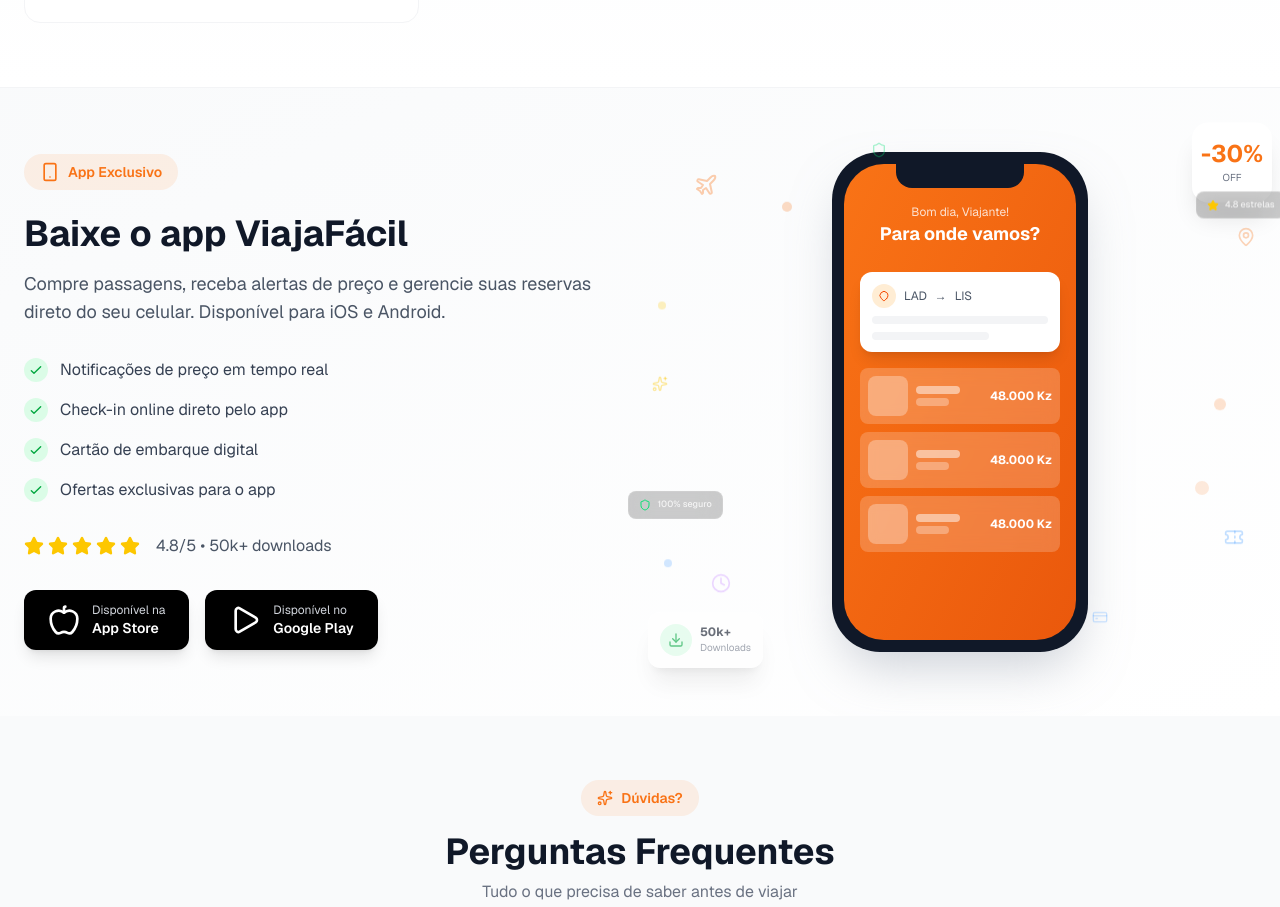
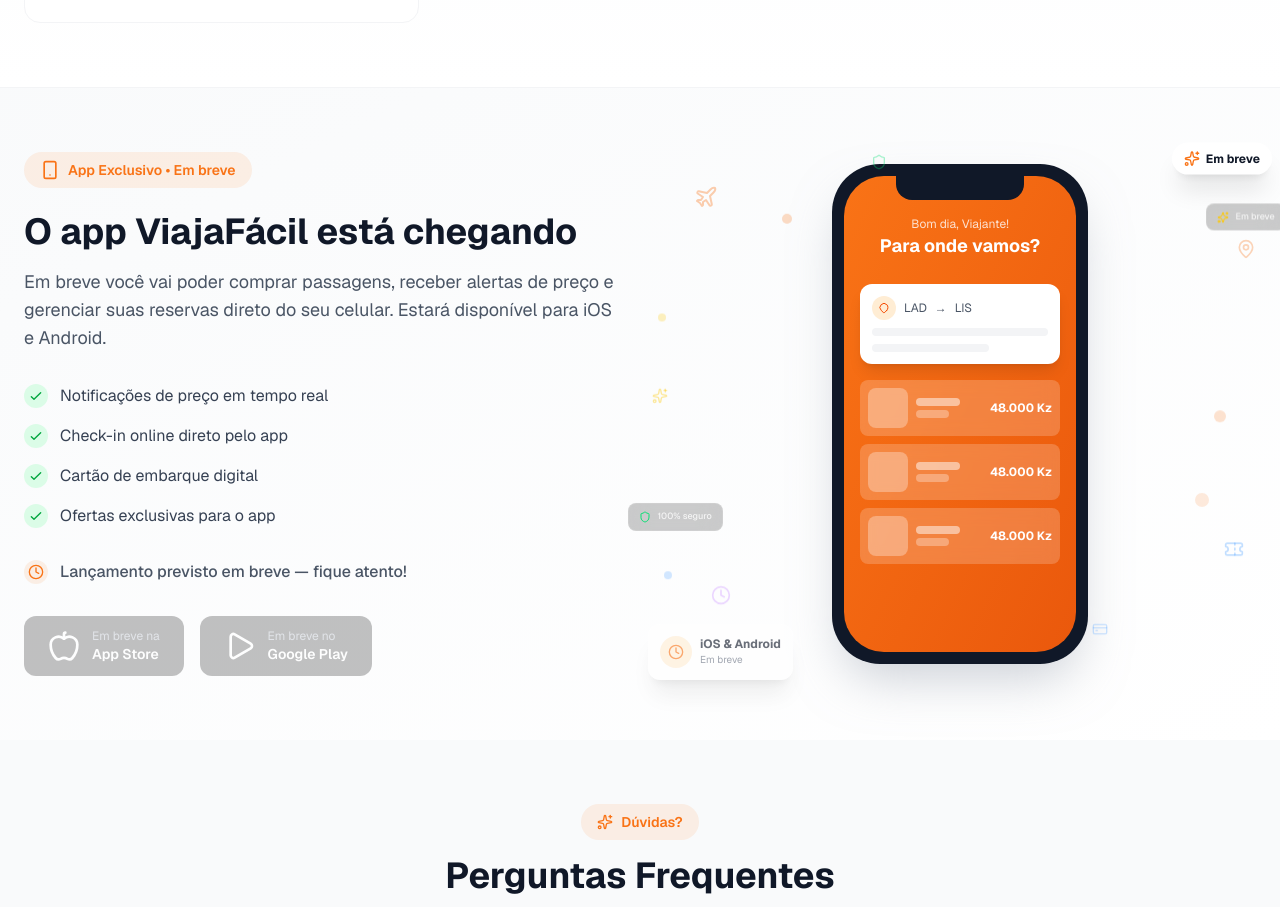
Before and after one commit to viaja-facil/viajafacilweb, a Next.js app: page / in a window 1280 px wide. Shown: the part 3524-4431 px from the top of the page. Built offline with nearby package versions, Linux system fonts and the light colour scheme.

Commit message:
feat(home): deixa claro que o app está para breve

```diff
--- a/src/components/ui/AppDownload.tsx
+++ b/src/components/ui/AppDownload.tsx
@@ -1,6 +1,6 @@
 "use client";
 
-import { Smartphone, Star, Download, Apple, Play, Plane, MapPin, Shield, Ticket, CreditCard, Sparkles, Clock } from "lucide-react";
+import { Smartphone, Apple, Play, Plane, MapPin, Shield, Ticket, CreditCard, Sparkles, Clock } from "lucide-react";
 import ScrollReveal from "./ScrollReveal";
 
 interface AppDownloadProps {
@@ -20,15 +20,15 @@
             <div>
               <div className="inline-flex items-center gap-2 bg-[#f97316]/10 rounded-full px-4 py-2 mb-6">
                 <Smartphone className="w-5 h-5 text-[#f97316]" />
-                <span className="text-sm font-semibold text-[#f97316]">App Exclusivo</span>
+                <span className="text-sm font-semibold text-[#f97316]">App Exclusivo • Em breve</span>
               </div>
 
               <h2 className="text-3xl md:text-4xl font-bold text-gray-900 mb-4">
-                Baixe o app ViajaFácil
+                O app ViajaFácil está chegando
               </h2>
               <p className="text-gray-600 mb-8 text-lg">
-                Compre passagens, receba alertas de preço e gerencie suas reservas direto do seu celular.
-                Disponível para iOS e Android.
+                Em breve você vai poder comprar passagens, receber alertas de preço e gerenciar suas reservas direto do seu celular.
+                Estará disponível para iOS e Android.
               </p>
 
               {/* Features */}
@@ -50,29 +50,27 @@
                 ))}
               </div>
 
-              {/* Rating */}
-              <div className="flex items-center gap-4 mb-8">
-                <div className="flex gap-1">
-                  {[1, 2, 3, 4, 5].map((star) => (
-                    <Star key={star} className="w-5 h-5 fill-yellow-400 text-yellow-400" />
-                  ))}
+              {/* Coming soon notice */}
+              <div className="flex items-center gap-3 mb-8">
+                <div className="w-6 h-6 rounded-full bg-[#f97316]/10 flex items-center justify-center">
+                  <Clock className="w-4 h-4 text-[#f97316]" />
                 </div>
-                <span className="text-gray-600">4.8/5 • 50k+ downloads</span>
+                <span className="text-gray-600 font-medium">Lançamento previsto em breve — fique atento!</span>
               </div>
 
-              {/* Download buttons */}
+              {/* Store buttons (disabled until launch) */}
               <div className="flex flex-col sm:flex-row gap-4">
-                <button className="flex items-center gap-3 bg-black text-white px-6 py-3 rounded-xl hover:bg-gray-800 transition-all hover:scale-105 shadow-lg">
+                <button disabled aria-disabled className="flex items-center gap-3 bg-black/40 text-white px-6 py-3 rounded-xl cursor-not-allowed opacity-60">
                   <Apple className="w-8 h-8" />
                   <div className="text-left">
-                    <div className="text-xs text-gray-300">Disponível na</div>
+                    <div className="text-xs text-gray-300">Em breve na</div>
                     <div className="text-sm font-semibold">App Store</div>
                   </div>
                 </button>
-                <button className="flex items-center gap-3 bg-black text-white px-6 py-3 rounded-xl hover:bg-gray-800 transition-all hover:scale-105 shadow-lg">
+                <button disabled aria-disabled className="flex items-center gap-3 bg-black/40 text-white px-6 py-3 rounded-xl cursor-not-allowed opacity-60">
                   <Play className="w-8 h-8" />
                   <div className="text-left">
-                    <div className="text-xs text-gray-300">Disponível no</div>
+                    <div className="text-xs text-gray-300">Em breve no</div>
                     <div className="text-sm font-semibold">Google Play</div>
                   </div>
                 </button>
@@ -133,21 +131,21 @@
               {/* Floating elements around the phone */}
               <div className="absolute inset-0 pointer-events-none">
                 {/* Existing badges */}
-                <div className="absolute -top-4 -right-4 w-20 h-20 bg-white rounded-2xl shadow-xl flex items-center justify-center animate-bounce">
-                  <div className="text-center">
-                    <div className="text-2xl font-bold text-[#f97316]">-30%</div>
-                    <div className="text-[10px] text-gray-500">OFF</div>
+                <div className="absolute -top-4 -right-4 bg-white rounded-2xl shadow-xl px-3 py-2 animate-bounce">
+                  <div className="flex items-center gap-1.5">
+                    <Sparkles className="w-4 h-4 text-[#f97316]" />
+                    <div className="text-xs font-bold text-gray-900">Em breve</div>
                   </div>
                 </div>
 
                 <div className="absolute -bottom-4 -left-4 bg-white rounded-xl shadow-xl p-3 animate-pulse">
                   <div className="flex items-center gap-2">
-                    <div className="w-8 h-8 bg-green-100 rounded-full flex items-center justify-center">
-                      <Download className="w-4 h-4 text-green-600" />
+                    <div className="w-8 h-8 bg-orange-100 rounded-full flex items-center justify-center">
+                      <Clock className="w-4 h-4 text-[#f97316]" />
                     </div>
                     <div>
-                      <div className="text-xs font-bold text-gray-900">50k+</div>
-                      <div className="text-[10px] text-gray-500">Downloads</div>
+                      <div className="text-xs font-bold text-gray-900">iOS & Android</div>
+                      <div className="text-[10px] text-gray-500">Em breve</div>
                     </div>
                   </div>
                 </div>
@@ -171,8 +169,8 @@
                 {/* Floating mini glass cards */}
                 <div className="absolute top-[8%] right-[-5%] glass-dark rounded-lg px-2.5 py-1.5 animate-float" style={{ animationDelay: "0.4s" }}>
                   <div className="flex items-center gap-1.5">
-                    <Star className="w-3 h-3 text-yellow-400 fill-yellow-400" />
-                    <span className="text-[9px] text-white/80 font-medium">4.8 estrelas</span>
+                    <Sparkles className="w-3 h-3 text-yellow-400" />
+                    <span className="text-[9px] text-white/80 font-medium">Em breve</span>
                   </div>
                 </div>
                 <div className="absolute bottom-[25%] left-[-6%] glass-dark rounded-lg px-2.5 py-1.5 animate-float" style={{ animationDelay: "1.7s" }}>
```
